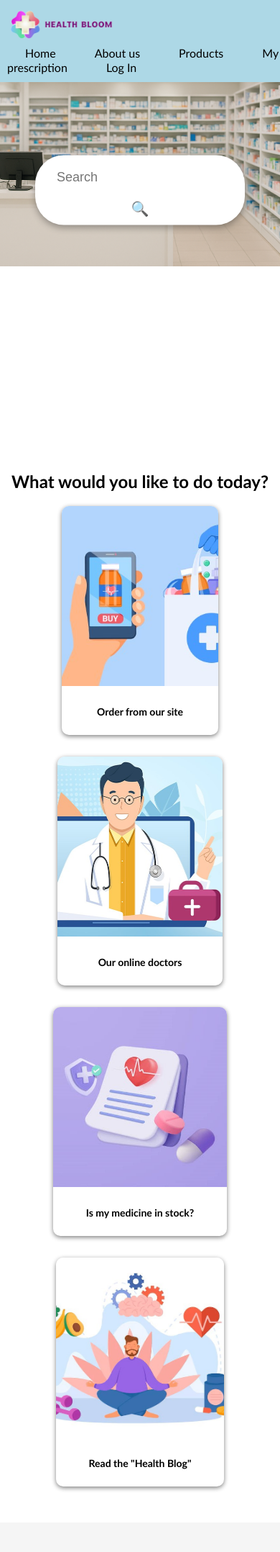
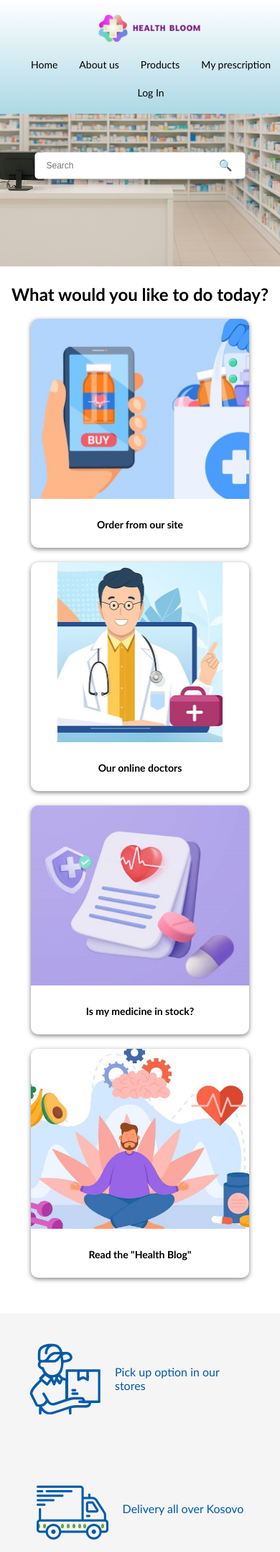
Before and after one commit to Don7767/Online-Drug-Store, a PHP site: page /home.html in a window 390 px wide; the page is wider, and only the part inside the window is pictured. Shown: the top 2156 px of that part at 72% size. Run offline with PHP 8.4, Linux system fonts and the light colour scheme.

Commit message:
Rregullimi i mdeia query per te gjitha faqet po ashtu shfaqja e logos tek title, ndryshime te fonteve per about us dhe per disa butona edhe rregullime ne detaje t vogla si search button dhe elemente te tjera

```diff
--- a/LogIn.html
+++ b/LogIn.html
@@ -5,6 +5,7 @@
     <meta name="viewport" content="width=device-width, initial-scale=1.0">
     <title>Log In</title>
     <link rel="stylesheet" href="LogIn.css">
+    <link rel="icon" type="image/png"  href="logo_head.png">
 </head>
 <body>
     <header id="navi">
@@ -66,7 +67,7 @@
         <div class="footer-section">
             <h3>About Us</h3>
             <ul>
-                <li><a href="#">Who are we</a></li>
+                <li><a href="about_us.html">Who are we</a></li>
                 <li><a href="#">Our products</a></li>
                 <li><a href="#">Our locations</a></li>
             </ul>
--- a/about_us.html
+++ b/about_us.html
@@ -5,6 +5,8 @@
     <meta name="viewport" content="width=device-width, initial-scale=1.0">
     <title>About Us</title>
     <link rel="stylesheet" href="about_us.css">
+    <link rel="icon" type="image/png"  href="logo_head.png">
+
 </head>
 <body>
 
@@ -94,7 +96,7 @@
         <div class="footer-section">
             <h3>About Us</h3>
             <ul>
-                <li><a href="#">Who are we</a></li>
+                <li><a href="about_us.html">Who are we</a></li>
                 <li><a href="#">Our products</a></li>
                 <li><a href="#">Our locations</a></li>
             </ul>
--- a/home.css
+++ b/home.css
@@ -53,6 +53,7 @@ body{
 }
 
 .search-box {
+  z-index: 1;
   position: absolute;
   top: 23%;
   left: 50%;
@@ -60,16 +61,24 @@ body{
   display: flex;
   background: white;
   padding: 10px 15px;
-  border-radius: 40px;
+  border-radius: 5px;
   box-shadow: 0 4px 10px rgba(0,0,0,0.3);
+  width: 500px;
+  height: 25px;
+  justify-content: space-between;
+  align-items: center;
+}
+.search-box:hover{
+  border: 1.5px solid black;
 }
 
 .search-box input {
   border: none;
   outline: none;
   padding: 10px 15px;
-  font-size: 18px;
+  font-size: 16px;
   border-radius: 40px;
+  flex: 1;
 }
 
 .search-box button {
@@ -83,6 +92,8 @@ body{
   margin-top: -280px;
   text-align: center;
   font-family:'Trebuchet MS', Arial, sans-serif;
+  position: relative;
+  z-index: 10;
 }
 
 .boxParent{
@@ -91,6 +102,8 @@ body{
   align-items: center;
   flex-wrap: wrap;
   gap: 30px;
+  position: relative;
+  z-index: 10;
 }
 
 #box1{
@@ -140,11 +153,15 @@ body{
 .box{
   background: white;
   transition: 0.2s;
+  position: relative;
+  z-index: 10;
 }
 
 .box:hover{
   background: lightgray;
   transform: scale(1.10);
+  z-index: 10;
+  position: relative;
 }
 
 #sec2{
@@ -364,18 +381,121 @@ body{
 }
 
 @media (max-width: 768px) {
-  #navi {
+
+  .home{
+    height: auto;
+  }
+
+  #navi{
     flex-direction: column;
-    align-items: flex-start;
+    justify-content: center;
+    align-items: center;
+    background: linear-gradient(to bottom, white, lightblue);
+    padding: 15px;
+  }
+
+  #foto1{
+    margin: 0;
+    display: flex;
+    justify-content: center;
+    width: 100%;
+  }
+
+  #elemente {
+    display: flex;
+    gap: 10px;
+    flex-wrap: wrap;
+    justify-content: center;
+    margin-top: 10px;
   }
 
   #elemente a {
-    margin-left: 0;
-    margin-top: 10px;
+    padding: 6px 10px;
+    font-size: 14px;
   }
 
   .search-box {
+    width: 70%;
+    display: flex;
+    flex-direction: row;
+    gap: 6px;
+    padding: 6px 10px;
+    margin-top: 90px;
+    justify-content: center;
+  }
+
+  .search-box input {
+    font-size: 12px;
+    padding: 6px;
+    flex: 1;
+  }
+
+  .search-box button {
+    font-size: 15px;
+    padding: 5px 8px;
+  }
+
+  .sec2 {
+    margin-top: 0px;
+  }
+
+  .boxParent {
+    margin-top: 0px;
     flex-direction: column;
-    gap: 10px;
+    gap: 20px;
+  }
+
+  .box {
+    width: 85%;
+    max-width: 330px;
+  }
+
+  .box img {
+    width: 100%;
+    height: 200px;
+    object-fit: cover;
+  }
+
+  #butoni3{
+    margin: 0 auto;
+    display: block;
+  }
+
+  .footer {
+    padding: 30px 0;
+    margin-top: 750px;
+  }
+
+  .footer-container {
+    flex-direction: column;
+    align-items: flex-start;
+    text-align: left;
+    gap: 25px;
+    width: 90%;
+  }
+
+  .footer-section {
+    width: 100%;
+  }
+
+  .footer-logo {
+    height: 55px;
+    margin-bottom: 15px;
+  }
+
+  .footer-text {
+    max-width: 100%;
+    line-height: 1.6;
+  }
+
+  .footer-section h3 {
+    margin-top: 10px;
+    margin-bottom: 8px;
+    font-size: 20px;
+  }
+
+  .footer-bottom {
+    text-align: center;
+    margin-top: 30px;
   }
 }
--- a/home.html
+++ b/home.html
@@ -5,6 +5,7 @@
     <meta name="viewport" content="width=device-width, initial-scale=1.0">
     <title>Homepage</title>
     <link rel="stylesheet" href="home.css">
+    <link rel="icon" type="image/png"  href="logo_head.png">
 </head>
 <body>
 
@@ -140,7 +141,7 @@
         <div class="footer-section">
             <h3>About Us</h3>
             <ul>
-                <li><a href="#">Who are we</a></li>
+                <li><a href="about_us.html">Who are we</a></li>
                 <li><a href="#">Our products</a></li>
                 <li><a href="#">Our locations</a></li>
             </ul>
--- a/register-form.html
+++ b/register-form.html
@@ -5,6 +5,7 @@
     <meta name="viewport" content="width=device-width, initial-scale=1.0">
     <title>Register</title>
     <link rel="stylesheet" href="style_1.css">
+    <link rel="icon" type="image/png"  href="logo_head.png">
 </head>
 <body>
 
@@ -84,7 +85,7 @@
         <div class="footer-section">
             <h3>About Us</h3>
             <ul>
-                <li><a href="#">Who are we</a></li>
+                <li><a href="about_us.html">Who are we</a></li>
                 <li><a href="#">Our products</a></li>
                 <li><a href="#">Our locations</a></li>
             </ul>
```
Also changed, not shown: LogIn.css (+112 -37 lines), about_us.css (+70 -3 lines), style_1.css (+128 -27 lines), logo_head.png (added).
